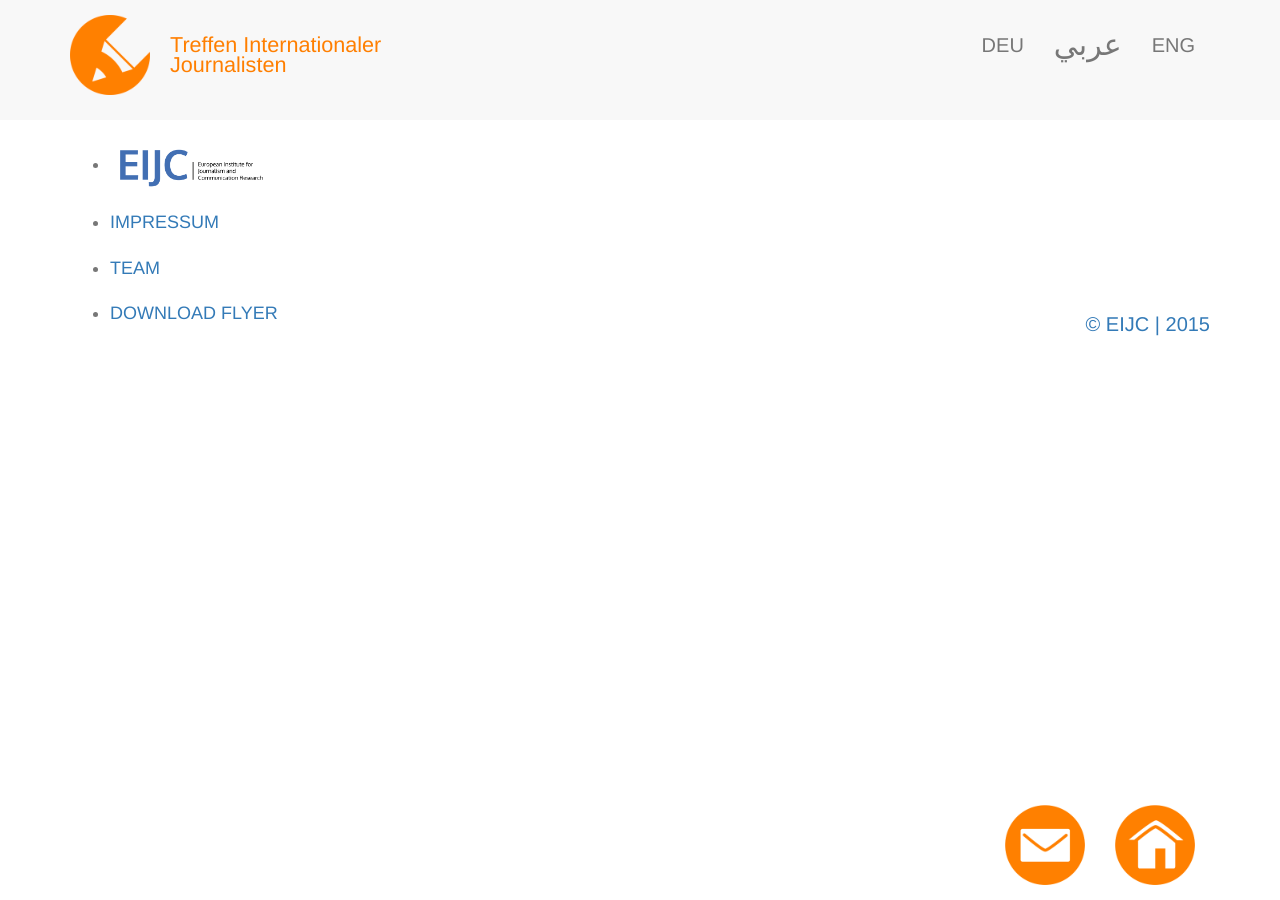
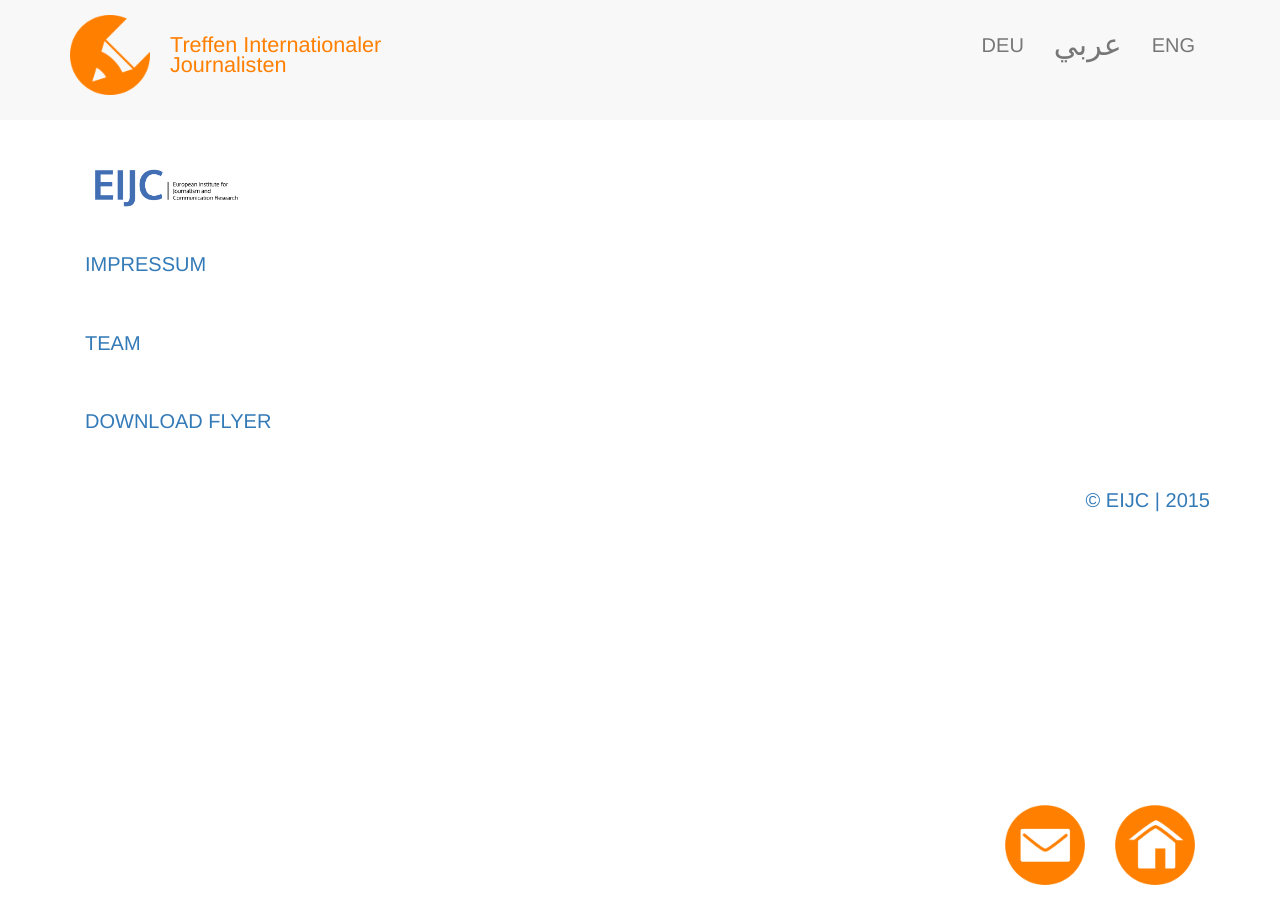
Before and after one commit to EIJC/TIJ, a Jekyll site: the page built from dev.html, in a window 1280 px wide. Built offline with Jekyll 4.4.1, drawn with Linux system fonts in a browser that asks for light colours; nearby versions of some CDN libraries.

Commit message:
Update navbar-de.html

```diff
--- a/_includes/navbar-de.html
+++ b/_includes/navbar-de.html
@@ -41,9 +41,9 @@
         </div>
       </div>
 
-<footer
+<footer>
  <div class="container">
-  	<ul class="navbar navbar-bottom">
+  	<ul class="nav navbar-bottom">
   		<li>
 		      <a href="http://www.eijc.eu/de/" title="Europäisches Institut für Journalismus- und Kommunikationsforschung" target="_blank">
 			<img alt="Europäisches Institut für Journalismus- und Kommunikationsforschung" src="{{ site.base_url }}/images/EIJC-Logo_transparent.png" title="Europäisches Institut für Journalismus- und Kommunikationsforschung" style="max-height: 50px; " />
```
